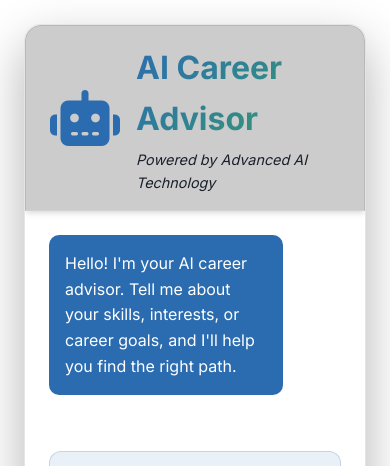
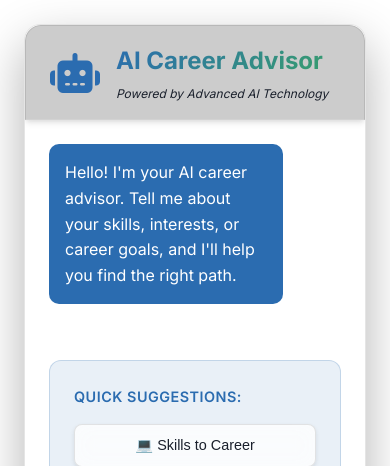
Before and after one commit to KGFCH2/Career_Go, a Flask app: page /chat in a window 390 px wide; the page is wider, and only the part inside the window is pictured. Shown: the part 110-576 px from the top of that part. Run offline with Flask 3, Linux system fonts and the light colour scheme; the visitor is signed in with stand-in values (Sample User, id 1); some libraries are stand-ins or nearby versions.

Commit message:
feat: improve emoji glow, add email hyperlinks, fix AI header overflow, replace emojis with Font Awesome icons

```diff
--- a/static/css/styles.css
+++ b/static/css/styles.css
@@ -342,13 +342,16 @@ header {
 
 /* Section icons and emoji glow effects */
 @keyframes sectionIconGlow {
-    0%, 100% {
+
+    0%,
+    100% {
         text-shadow:
             0 0 10px rgba(74, 144, 226, 0.8),
             0 0 20px rgba(74, 144, 226, 0.5),
             0 0 30px rgba(74, 144, 226, 0.3);
         filter: drop-shadow(0 0 8px rgba(74, 144, 226, 0.6));
     }
+
     50% {
         text-shadow:
             0 0 15px rgba(56, 178, 172, 1),
@@ -359,8 +362,15 @@ header {
 }
 
 @keyframes iconBounce {
-    0%, 100% { transform: translateY(0) scale(1); }
-    50% { transform: translateY(-5px) scale(1.1); }
+
+    0%,
+    100% {
+        transform: translateY(0) scale(1);
+    }
+
+    50% {
+        transform: translateY(-5px) scale(1.1);
+    }
 }
 
 .section-icon,
@@ -402,27 +412,59 @@ header {
     border-radius: 16px;
     border: 1px solid var(--glass-border);
     box-shadow: var(--shadow);
+    max-width: 100%;
+    overflow: hidden;
 }
 
 .ai-advisor-header .section-icon-fa {
-    font-size: 3.5rem;
+    font-size: 3rem;
     color: var(--primary-color);
+    flex-shrink: 0;
+    padding: 0;
+}
+
+.ai-advisor-header .header-text {
+    flex: 1;
+    min-width: 0;
+    overflow: hidden;
 }
 
 .ai-advisor-header .header-text h1 {
     margin: 0;
-    font-size: 2rem;
+    font-size: 1.75rem;
     background: linear-gradient(135deg, var(--primary-color), var(--secondary-color));
     -webkit-background-clip: text;
     -webkit-text-fill-color: transparent;
     background-clip: text;
+    white-space: nowrap;
+    overflow: hidden;
+    text-overflow: ellipsis;
 }
 
 .ai-advisor-header .header-subtitle {
     margin: 0.25rem 0 0 0;
-    font-size: 0.9rem;
+    font-size: 0.85rem;
     color: var(--text-muted);
     font-style: italic;
+    white-space: nowrap;
+    overflow: hidden;
+    text-overflow: ellipsis;
+}
+
+@media (max-width: 768px) {
+    .ai-advisor-header {
+        gap: 1rem;
+        padding: 1rem;
+    }
+    .ai-advisor-header .section-icon-fa {
+        font-size: 2.5rem;
+    }
+    .ai-advisor-header .header-text h1 {
+        font-size: 1.5rem;
+    }
+    .ai-advisor-header .header-subtitle {
+        font-size: 0.75rem;
+    }
 }
 
 /* Dark mode section icon glow */
--- a/templates/base.html
+++ b/templates/base.html
@@ -11,7 +11,9 @@
     <link rel="preconnect" href="https://fonts.googleapis.com">
     <link rel="preconnect" href="https://fonts.gstatic.com" crossorigin>
     <link href="https://fonts.googleapis.com/css2?family=Inter:wght@300;400;500;600;700&display=swap" rel="stylesheet">
-    <link rel="stylesheet" href="https://cdnjs.cloudflare.com/ajax/libs/font-awesome/6.5.1/css/all.min.css" integrity="sha512-DTOQO9RWCH3ppGqcWaEA1BIZOC6xxalwEsw9c2QQeAIftl+Vegovlnee1c9QX4TctnWMn13TZye+giMm8e2LwA==" crossorigin="anonymous" referrerpolicy="no-referrer" />
+    <link rel="stylesheet" href="https://cdnjs.cloudflare.com/ajax/libs/font-awesome/6.5.1/css/all.min.css"
+        integrity="sha512-DTOQO9RWCH3ppGqcWaEA1BIZOC6xxalwEsw9c2QQeAIftl+Vegovlnee1c9QX4TctnWMn13TZye+giMm8e2LwA=="
+        crossorigin="anonymous" referrerpolicy="no-referrer" />
     <link rel="icon" type="image/svg+xml+png" href="https://cdn-icons-png.flaticon.com/128/12112/12112575.png">
     <link rel="stylesheet" href="{{ url_for('static', filename='css/styles.css') }}">
     <script src="{{ url_for('static', filename='js/theme.js') }}" defer></script>
```
Also changed, not shown: templates/about.html (+10 -10 lines), templates/faq.html (+9 -9 lines), templates/index.html (+4 -4 lines), templates/privacy.html (+7 -7 lines), templates/terms.html (+10 -10 lines).
